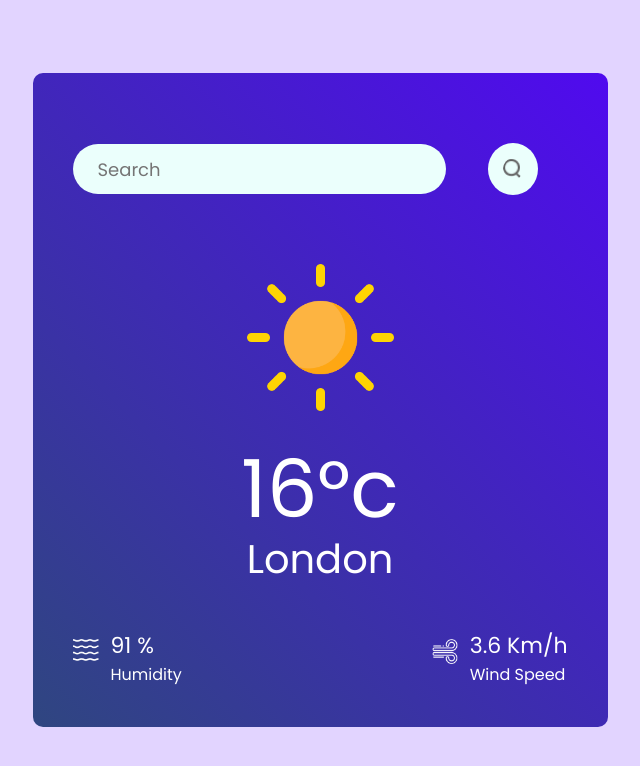
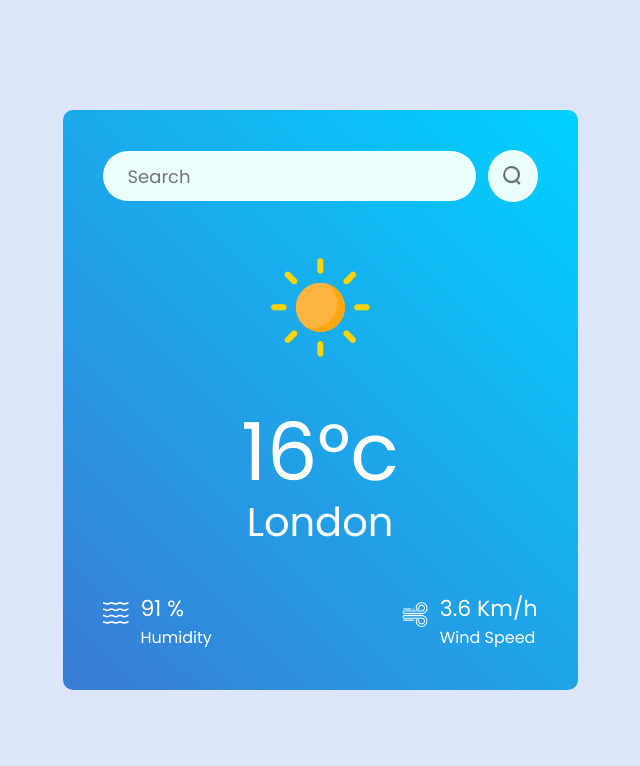
Before and after one commit to raidha12/weather-app, a React (Vite) app: page / in a window 1280 px wide. Shown: the top 766 px of the page, without its empty margins (320-960 px from the left). Built offline with nearby package versions, Linux system fonts and the light colour scheme.

Commit message:
UI updates

```diff
--- a/src/components/Weather.css
+++ b/src/components/Weather.css
@@ -2,7 +2,7 @@
     place-self: center;
     padding: 40px;
     border-radius: 10px;
-    background-image: linear-gradient(45deg, #2f4680, #500aef);
+    background-image: linear-gradient(45deg, #3a7bd5, #00d2ff);
     display: flex;
     flex-direction: column;
     align-items: center;
--- a/src/components/Weather.jsx
+++ b/src/components/Weather.jsx
@@ -14,9 +14,9 @@ const Weather = () => {
         <div className='weather'>
             <div className='search-bar'>
                 <input type="text" placeholder='Search' />
-                <img src={search_icon} alt="" className='weather-icon' />
+                <img src={search_icon} alt="" />
             </div>
-            <img src={clear_icon} alt="" />
+            <img src={clear_icon} alt="" className='weather-icon'/>
             <p className='temperature'>16°c</p>
             <p className='location'>London</p>
             <div className='weather-data'>
--- a/src/index.css
+++ b/src/index.css
@@ -10,5 +10,5 @@
 .app {
   min-height: 100vh;
   display: grid;
-  background: #e2d4ff;
+  background: #dce6f8;
 }
```
